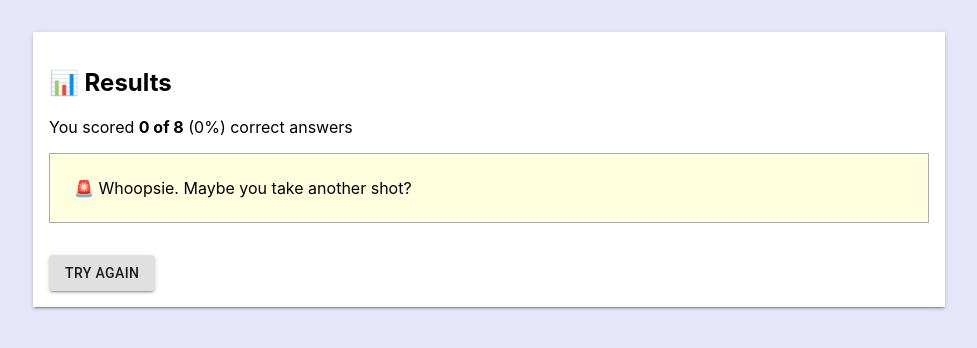
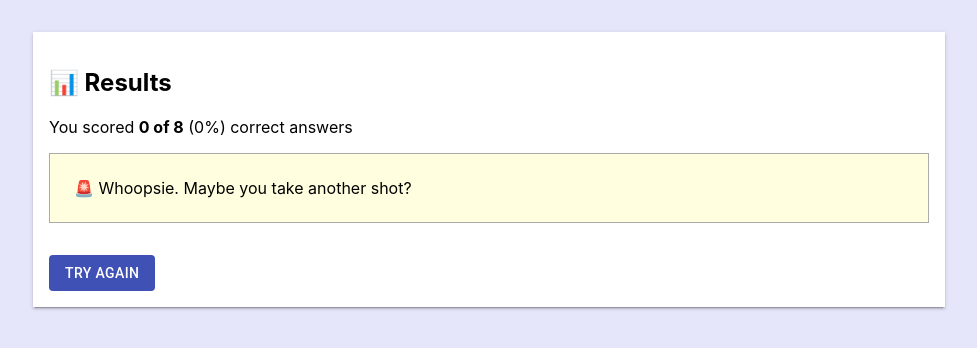
Before and after one commit to NovatecConsulting/hack21-language-is-a-powerful-tool, a React (Create React App) app: page /result in a window 1280 px wide. Shown: the top 348 px of the page, without its empty margins (151-1128 px from the left). Built offline with nearby package versions, Linux system fonts and the light colour scheme.

Commit message:
change button color

```diff
--- a/src/components/ResultPage.tsx
+++ b/src/components/ResultPage.tsx
@@ -33,9 +33,9 @@ const ResultPage: React.FC = () => {
       <h2>📊 Results</h2>
       <p>You scored <b>{result} of {maxQuestionCount}</b> ({result/maxQuestionCount*100}%) correct answers</p>
       <Box padding={3} className="reward">{getRewardText(result, maxQuestionCount)}</Box>
-      <Box marginTop={4}>
+      <Box marginTop={4} className="button">
       <RouterLink to="">
-        <Button variant="contained">Try again</Button>
+        <Button variant="contained" color="primary" disableElevation >Try again</Button>
       </RouterLink>
       </Box>
       </Box>
```
